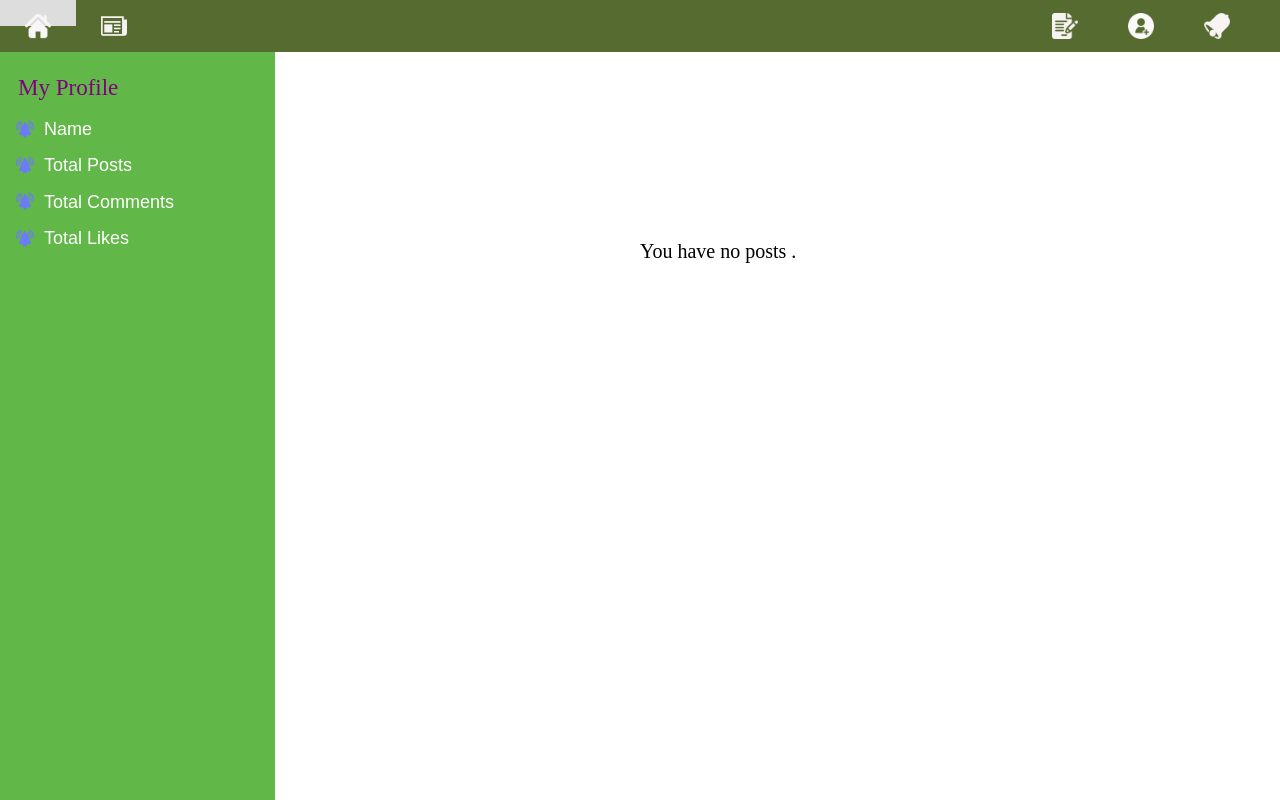
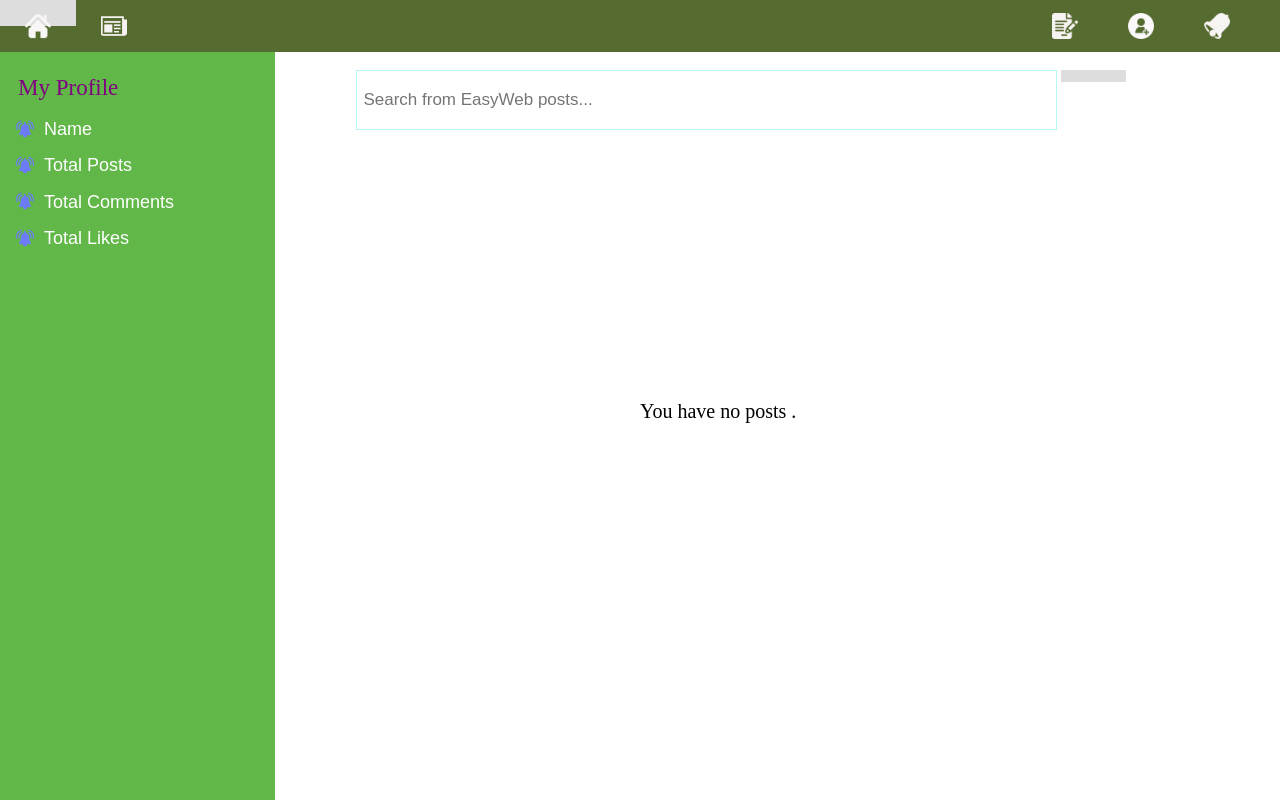
Before and after one commit to Vibhoru08/cms_project, a PHP site: page /dashboard.php in a window 1280 px wide. Run offline with PHP 8.4, Linux system fonts and the light colour scheme; the visitor is signed in with stand-in values (Sample User, id 1); data that the repository does not hold is empty.

Commit message:
Update dashboard.php

```diff
--- a/dashboard.php
+++ b/dashboard.php
@@ -58,16 +58,16 @@ $status = "approved";
     <div id = "content1_a">
     <span id = "upvotes" class= "content1_b">Upvotes</span><span id = "division">|</span><span id = "recent" class= "content1_a">Recent</span><span id = "division">|</span><span id = "oldest" class= "content1_c">Oldest</span>
     </div>
-    </div>
+    </div>-->
     <div id = "content2">
     <form>
      <input type="text" placeholder="Search from EasyWeb posts..." name="search">
     <button type="submit"><i class="fa fa-search"></i></button>
    </form>
-  </div>-->
+  </div>
   <?php if($result->num_rows == 0){
     ?>
-    <div id = "no_post_message" style="float:left;left:50%;max-width:100%;position:fixed;top:30%;">You have no posts .
+    <div id = "no_post_message" style="float:left;left:50%;max-width:100%;position:fixed;top:50%;">You have no posts .
     </div>
   <?php
    }else{
```
